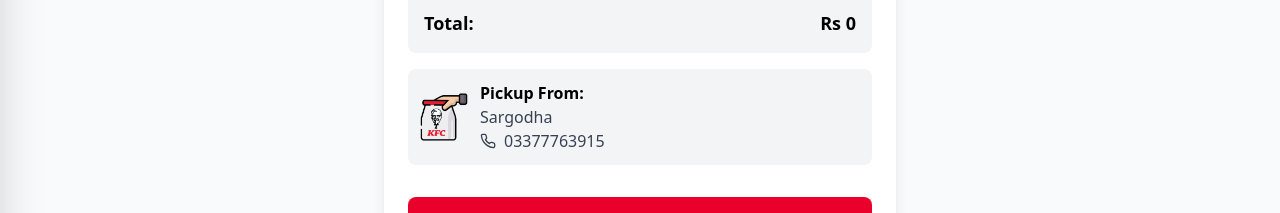
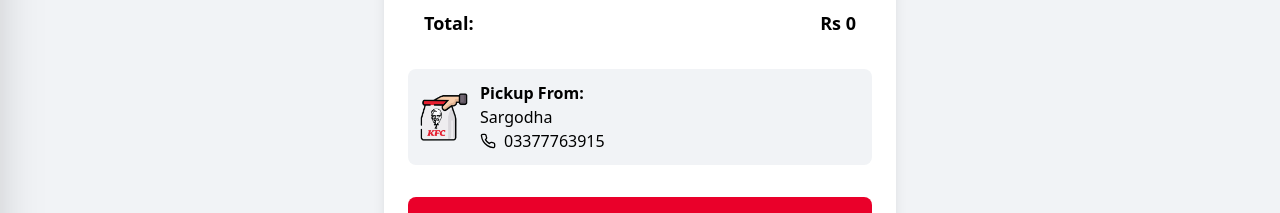
Before and after one commit to Abdur-Rehman7/KFC-Clone, a React (Vite) app: page /addaddress in a window 1280 px wide. Shown: the part 452-665 px from the top of the page. Built offline with nearby package versions, Linux system fonts and the light colour scheme.

Commit message:
updating ui

```diff
--- a/src/pages/AddAddress.jsx
+++ b/src/pages/AddAddress.jsx
@@ -5,7 +5,7 @@ import { LuPhone } from "react-icons/lu";
 import { useDispatch } from "react-redux";
 import { addOrder } from "../redux/slices/orderSlice";
 import { useEffect } from "react";
-
+import { clearCart } from "../redux/slices/cartSlice";
 
 const AddAddress = () => {
   const cartItems = useSelector((state) => state.cart.items);
@@ -18,7 +18,6 @@ const AddAddress = () => {
   const tax = totalPrice * 0.16;
 
   const dispatch = useDispatch();
-
 
   useEffect(() => {
     if (cartItems.length > 0) {
@@ -36,25 +35,29 @@ useEffect(() => {
     }
   }, []);
 
+  const handleContinueShopping = () => {
+    dispatch(clearCart());
+  };
 
   return (
-    <section className="min-h-screen flex flex-col items-center justify-center bg-gray-50 p-4">
-      <div className="bg-white rounded-xl shadow-lg p-6 w-full max-w-lg text-center">
+    <section className="min-h-screen flex flex-col items-center justify-center bg-body p-4">
+      <div className="bg-card rounded-xl shadow-lg p-6 w-full max-w-lg text-center">
         <h1 className="text-2xl font-bold text-green-600 mb-4">
-          ✅ Thank You {user ? `${user.firstName} ${user.lastName}` : ""}for Your Order!
+          ✅ Thank You {user ? `${user.firstName} ${user.lastName}` : ""}for
+          Your Order!
         </h1>
         <p className="text-gray-700 mb-6">
           Your payment will be collected on delivery.
         </p>
 
         {/* Order Summary */}
-        <div className="bg-gray-100 rounded-lg p-4 mb-4">
+        <div className="bg-card rounded-lg p-4 mb-4">
           <h2 className="font-semibold text-lg mb-2">Order Summary</h2>
           <div className="space-y-2 max-h-48 overflow-y-auto">
             {cartItems.map((item) => (
               <div
                 key={item.id}
-                className="flex justify-between items-center bg-white p-2 rounded-md shadow-sm"
+                className="flex justify-between items-center bg-body p-2 rounded-md shadow-sm"
               >
                 <div className="flex items-center gap-3">
                   <img
@@ -64,7 +67,7 @@ useEffect(() => {
                   />
                   <div className="text-left">
                     <p className="font-semibold text-sm">{item.name}</p>
-                    <p className="text-xs text-gray-600">
+                    <p className="text-xs text-text">
                       Rs {item.price} x {item.quantity}
                     </p>
                   </div>
@@ -90,12 +93,12 @@ useEffect(() => {
         </div>
 
         {/* Delivery/Pickup Info */}
-        <div className="flex items-center gap-3 bg-gray-100 rounded-lg p-3 mb-4">
+        <div className="flex items-center gap-3 bg-body rounded-lg p-3 mb-4">
           <img src={Pickup} alt="Pickup" className="w-12 h-12" />
           <div className="text-left">
             <p className="font-semibold">Pickup From:</p>
-            <p className="text-gray-700">Sargodha</p>
-            <p className="flex items-center gap-2 text-gray-700">
+            <p className="text-text">Sargodha</p>
+            <p className="flex items-center gap-2 text-text">
               <LuPhone /> 03377763915
             </p>
           </div>
@@ -103,6 +106,7 @@ useEffect(() => {
 
         {/* Navigation Button */}
         <Link
+          onClick={handleContinueShopping} // ✅ Dispatch before navigating
           to="/exploremenu"
           className="inline-block mt-4 w-full bg-primary text-white py-3 rounded-lg font-semibold hover:bg-primary-dark transition"
         >
--- a/src/pages/Home.jsx
+++ b/src/pages/Home.jsx
@@ -12,7 +12,7 @@ const Home = function () {
       <HeroSlider interval={4000} />
 
       <div className="mx-[10px]">
-      <div className="flex justify-center items-center h-full w-[100%] lg:w-[50%] md:w-[50%]   mt-4 mx-auto">
+      <div className="flex justify-center items-center h-full w-[100%] lg:w-[50%] md:w-[50%] mt-4 mx-auto">
         <button className="bg-primary text-white font-semibold w-full py-[6px] px-[16px] rounded">
           REORDER
         </button>
--- a/src/pages/OrderHistory.jsx
+++ b/src/pages/OrderHistory.jsx
@@ -1,18 +1,22 @@
 import { useSelector } from "react-redux";
-
+import PageName from "../components/reuseable/PageName";
 
 const OrderHistory = () => {
   const orders = useSelector((state) => state.orders.list);
 
   return (
-    <section className="p-4 max-w-xl mx-auto">
-      <h1 className="text-2xl font-bold mb-4">Order History</h1>
-
+    <>
+      <section className="w-[80%] mx-auto">
+        <PageName title="Order History" />
+        <div className="p-4 max-w-xl mx-auto">
           {orders.length === 0 ? (
             <p>No orders found.</p>
           ) : (
             orders.map((order) => (
-          <div key={order.id} className="border p-4 rounded-lg mb-4 bg-white shadow">
+              <div
+                key={order.id}
+                className="border p-4 rounded-lg mb-4 bg-card shadow"
+              >
                 <h2 className="font-bold">Order #{order.id}</h2>
                 <p>Date: {order.date}</p>
                 <p>Total: Rs {order.total}</p>
@@ -26,7 +30,9 @@ const OrderHistory = () => {
               </div>
             ))
           )}
+        </div>
       </section>
+    </>
   );
 };
 
--- a/src/pages/PaymentMethod.jsx
+++ b/src/pages/PaymentMethod.jsx
@@ -188,7 +188,7 @@ const PaymentMethod = () => {
 
           {showPopup && (
             <div className="fixed inset-0 bg-black bg-opacity-50 flex justify-center items-center z-50">
-              <div className="bg-white rounded-xl p-6 w-[80%] lg:w-[40%] md:w-[60%] shadow-xl">
+              <div className="bg-card rounded-xl p-6 w-[80%] lg:w-[40%] md:w-[60%] shadow-xl">
                 <h2 className="text-xl font-semibold mb-4 text-center">
                   Select Payment Mode
                 </h2>
@@ -198,7 +198,7 @@ const PaymentMethod = () => {
                     <div
                       key={opt.id}
                       onClick={() => handleSelect(opt.id)}
-                      className="flex items-center justify-between bg-gray-100 p-4 rounded-xl cursor-pointer hover:bg-gray-200 transition"
+                      className="flex items-center justify-between bg-body p-4 rounded-xl cursor-pointer transition"
                     >
                       <div className="flex items-center gap-4">
                         <img
```
Lines whose indentation alone changed are shown as unchanged.
